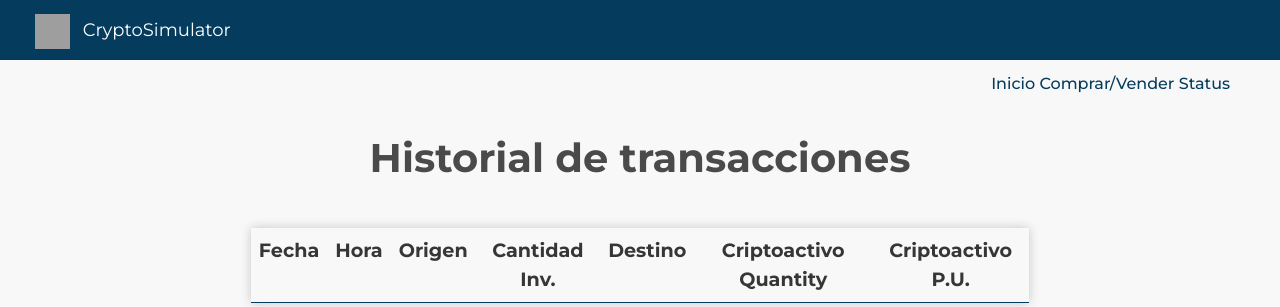
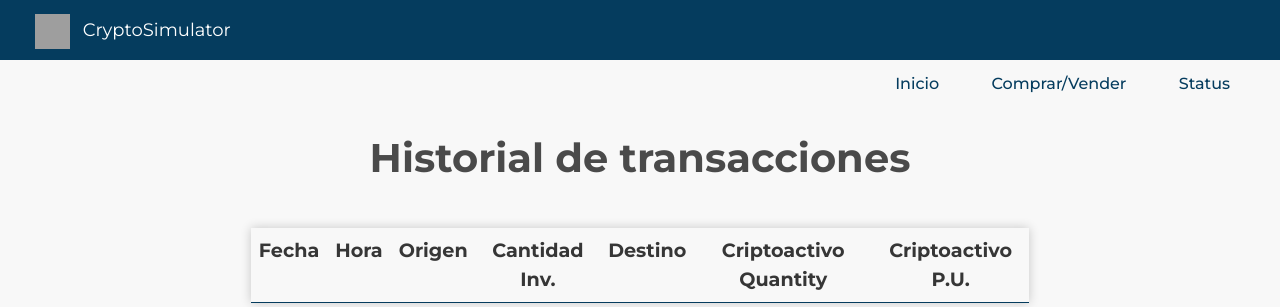
Before and after one commit to Susanaxz/CryptoSimulator, a Flask app: page / in a window 1280 px wide. Shown: the top 307 px of the page. Run offline with Flask 2, Linux system fonts and the light colour scheme; lists and menus that the app fills with data are empty; some libraries are stand-ins or nearby versions; grey boxes are pictures that could not be loaded.

Commit message:
fic: añado clases a los enlaces de navbar

```diff
--- a/CryptoSimulator/templates/components/navbar.html
+++ b/CryptoSimulator/templates/components/navbar.html
@@ -1,3 +1,3 @@
 <nav>
-    <a href="/">Inicio</a>  <a href="/purchase">Comprar/Vender</a>  <a href="/status">Status</a>
+    <a class="nav-style" href="/">Inicio</a>  <a class="nav-style" href="/purchase">Comprar/Vender</a>  <a class="nav-style" href="/status">Status</a>
 </nav>
```
